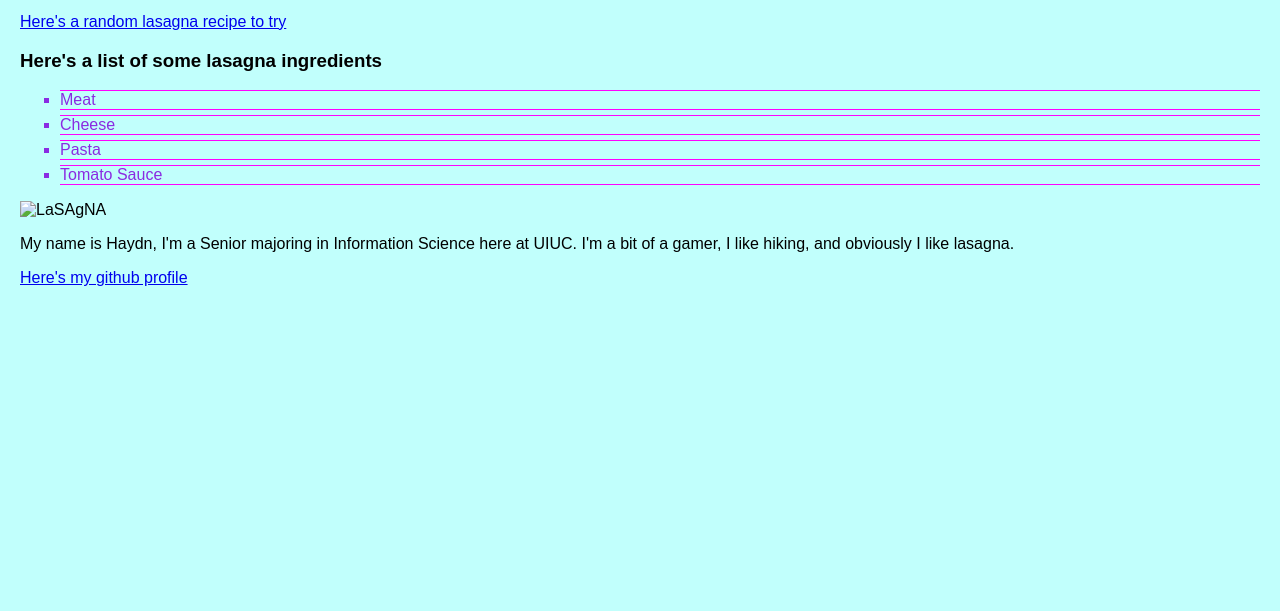
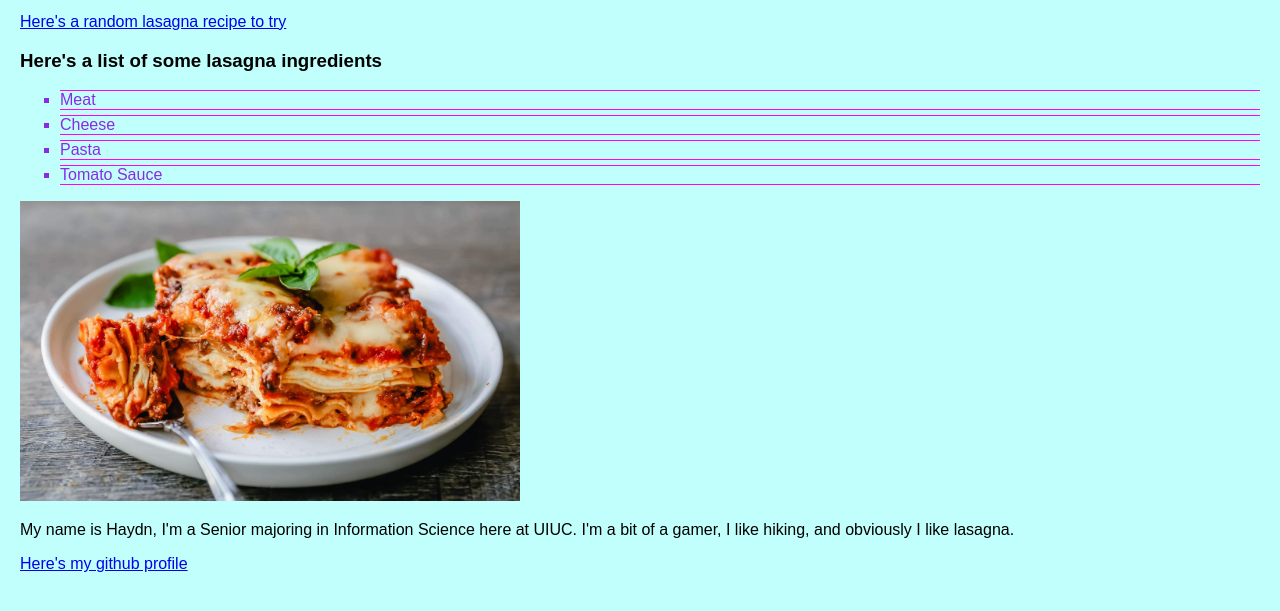
Before and after one commit to haydnelm/haydnelm.github.io, a plain HTML site: page index.html in a window 1280 px wide. Shown: the part 121-732 px from the top of the page. Drawn offline with Linux system fonts and the light colour scheme.

Commit message:
index.html

```diff
--- a/index.html
+++ b/index.html
@@ -16,7 +16,7 @@
         <li>Tomato Sauce</li>
     </ul>
     <picture>
-        <img src="images/lasagna.jpg" alt="LaSAgNA" width="500" height="300">
+        <img src="lasagna.jpg" alt="LaSAgNA" width="500" height="300">
     </picture>
     <p>My name is Haydn, I'm a Senior majoring in Information Science here at UIUC. I'm a bit of a gamer, I like hiking, and obviously I like lasagna.</p>
     <a href="https://github.com/haydnelm">Here's my github profile</a>
```
